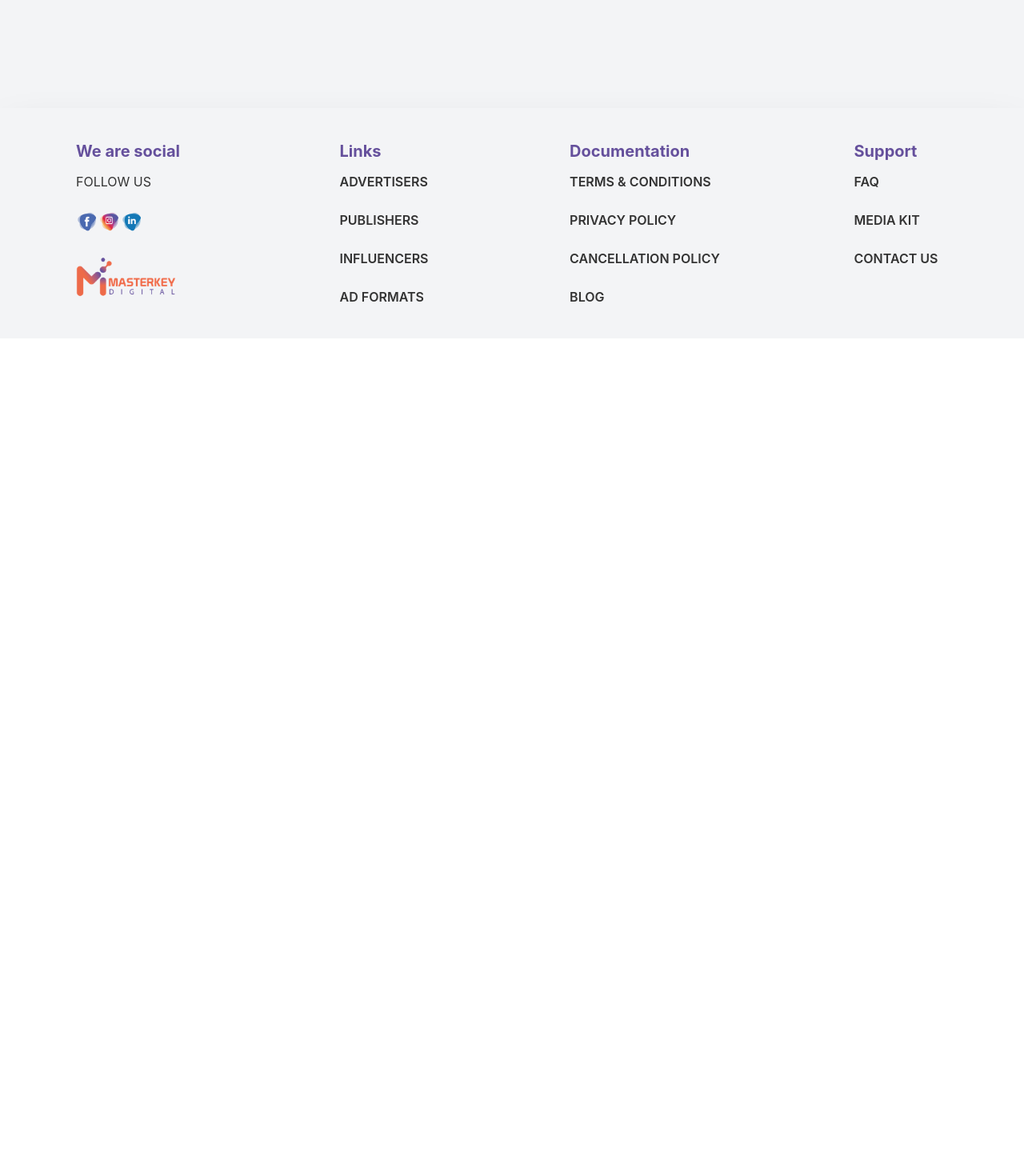
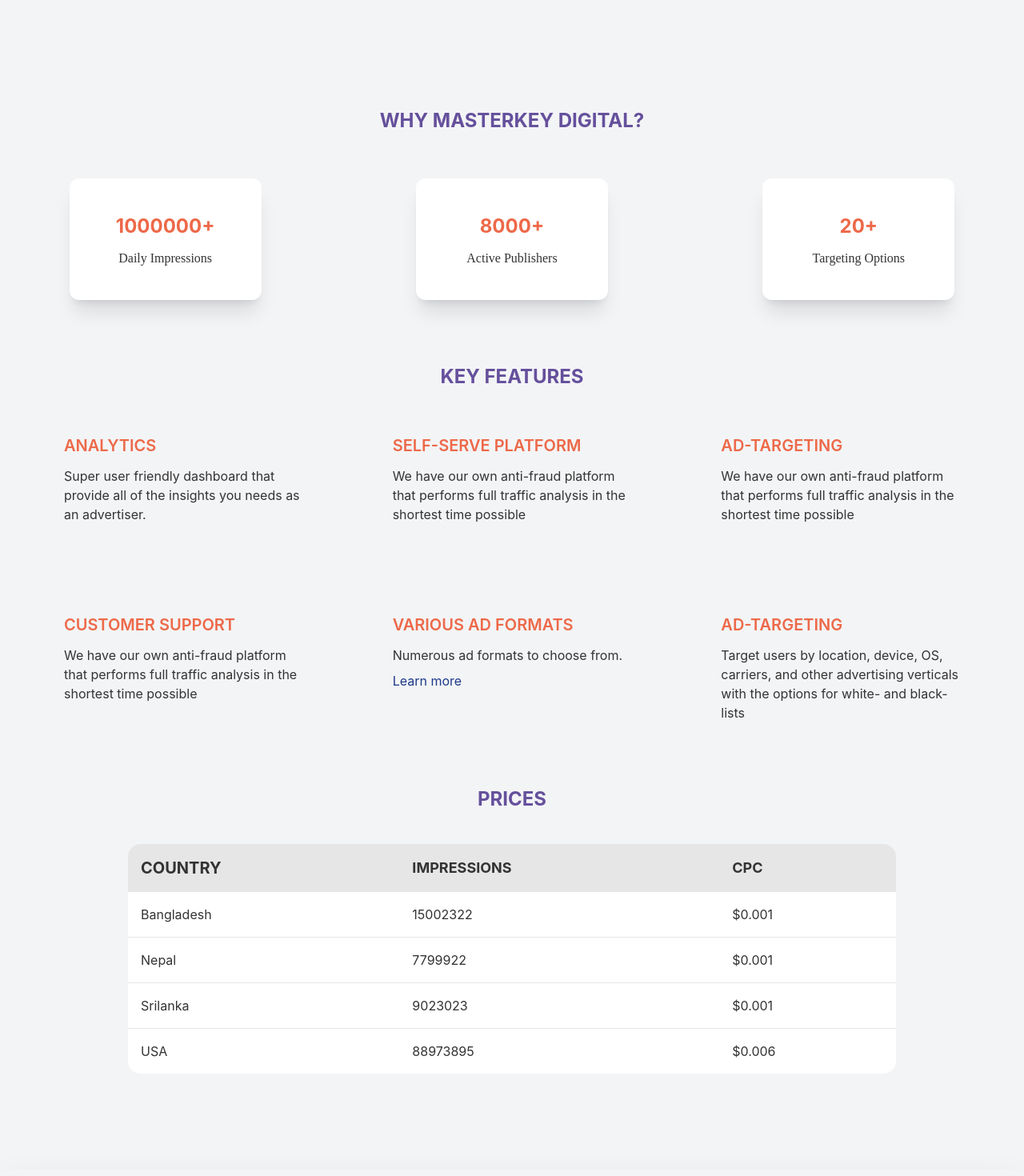
Before and after one commit to shayemhossainMK/masterkey-ads, a React (Create React App) app: page /advertisers in a window 1280 px wide. Shown: the part 760-2230 px from the top of the page at 80% size. Before the commit the page ends 1183 px from the top, so only its background shows below. Built offline with nearby package versions, Linux system fonts and the light colour scheme.

Commit message:
table added

```diff
--- a/public/summaryData.json
+++ b/public/summaryData.json
@@ -2,19 +2,19 @@
     {
         "id": "001",
        "text":"Daily Impressions",
-        "number": "1",
+        "number": "1000000",
         "duration": "3"
     },
     {
         "id": "002",
-        "text":"Paid",
-        "number": "500",
-        "duration": "4"
+        "text":"Active Publishers",
+        "number": "8000",
+        "duration": "3"
     },
     {
         "id": "003",
-        "text":"Global Publishers",
-        "number": "8",
-        "duration": "4"
+        "text":"Targeting Options",
+        "number": "20",
+        "duration": "3"
     }
 ]
--- a/src/Pages/Advertisers/Advertisers.js
+++ b/src/Pages/Advertisers/Advertisers.js
@@ -1,10 +1,16 @@
 import React from "react";
+import AdvertisersSummary from "./AdvertisersSummary/AdvertisersSummary";
 import AdvertisersBanner from "./Banner/AdvertisersBanner";
+import KeyFeatures from "./KeyFeatures/KeyFeatures";
+import Prices from "./Prices/Prices";
 
 const Advertisers = () => {
   return (
-    <div>
+    <div className="bg-gray-100 pb-10">
       <AdvertisersBanner></AdvertisersBanner>
+      <AdvertisersSummary></AdvertisersSummary>
+      <KeyFeatures></KeyFeatures>
+      <Prices></Prices>
     </div>
   );
 };
--- /dev/null
+++ b/src/Pages/Advertisers/AdvertisersSummary/AdvertisersSummary.js
@@ -0,0 +1,33 @@
+import React, { useEffect, useState } from "react";
+import AdvertisersSummaryContainer from "./AdvertisersSummaryContainer";
+
+const AdvertisersSummary = () => {
+  const [summarys, setSummarys] = useState([]);
+
+  useEffect(() => {
+    fetch("summaryData.json")
+      .then((res) => res.json())
+      .then((data) => setSummarys(data));
+  }, []);
+  return (
+    <div className="bg-gray-100 pb-10 pt-5 md:pt-0">
+      <div>
+        <h1 className="text-secondary font-bold text-2xl text-center">
+          WHY MASTERKEY DIGITAL?
+        </h1>
+      </div>
+      <div>
+        <div className="grid grid-cols-1 md:grid-cols-3 gap-5">
+          {summarys.map((summary) => (
+            <AdvertisersSummaryContainer
+              key={summary.id}
+              summary={summary}
+            ></AdvertisersSummaryContainer>
+          ))}
+        </div>
+      </div>
+    </div>
+  );
+};
+
+export default AdvertisersSummary;
--- /dev/null
+++ b/src/Pages/Advertisers/AdvertisersSummary/AdvertisersSummaryContainer.js
@@ -0,0 +1,33 @@
+import React, { useEffect, useState } from "react";
+
+const AdvertisersSummaryContainer = ({ summary }) => {
+  const [count, setCount] = useState("0");
+  const { number, duration, text } = summary;
+
+  useEffect(() => {
+    let start = 0;
+    const end = parseInt(number.substring(0, 3));
+    if (start === end) return;
+
+    let totalMilSecDur = parseInt(duration);
+    let incrementTime = (totalMilSecDur / end) * 1000;
+
+    let timer = setInterval(() => {
+      start += 1;
+      setCount(String(start) + number.substring(3));
+      if (start === end) clearInterval(timer);
+    }, incrementTime);
+  }, [number, duration]);
+  return (
+    <div>
+      <div className="text-center bg-base-100 w-60 mx-auto mt-14 py-10 shadow-xl rounded-xl">
+        <p className="font-bold mt-1 text-primary text-2xl">{count}+</p>
+        <p className=" mt-3" style={{ fontFamily: "Macondo" }}>
+          {text}
+        </p>
+      </div>
+    </div>
+  );
+};
+
+export default AdvertisersSummaryContainer;
--- /dev/null
+++ b/src/Pages/Advertisers/KeyFeatures/KeyFeatures.js
@@ -0,0 +1,72 @@
+import React from "react";
+import { Link } from "react-router-dom";
+
+const KeyFeatures = () => {
+  return (
+    <div className="md:px-20 px-5 py-10">
+      <div>
+        <h1 className="text-secondary text-2xl mb-14 text-center font-bold">
+          KEY FEATURES
+        </h1>
+      </div>
+      <div className="grid grid-cols-1 md:grid-cols-3 gap-28">
+        <div>
+          <h1 className="text-primary text-xl mb-3 font-semibold">ANALYTICS</h1>
+          <p>
+            Super user friendly dashboard that provide all of the insights you
+            needs as an advertiser.
+          </p>
+        </div>
+        <div>
+          <h1 className="text-primary text-xl mb-3 font-semibold">
+            SELF-SERVE PLATFORM
+          </h1>
+          <p>
+            We have our own anti-fraud platform that performs full traffic
+            analysis in the shortest time possible
+          </p>
+        </div>
+        <div>
+          <h1 className="text-primary text-xl mb-3 font-semibold">
+            AD-TARGETING
+          </h1>
+          <p>
+            We have our own anti-fraud platform that performs full traffic
+            analysis in the shortest time possible
+          </p>
+        </div>
+        <div>
+          <h1 className="text-primary text-xl mb-3 font-semibold">
+            CUSTOMER SUPPORT
+          </h1>
+          <p>
+            We have our own anti-fraud platform that performs full traffic
+            analysis in the shortest time possible
+          </p>
+        </div>
+        <div>
+          <h1 className="text-primary text-xl mb-3 font-semibold">
+            VARIOUS AD FORMATS
+          </h1>
+          <p>
+            Numerous ad formats to choose from.
+            <p className="mt-2 text-blue-900">
+              <Link to="/">Learn more</Link>
+            </p>
+          </p>
+        </div>
+        <div>
+          <h1 className="text-primary text-xl mb-3 font-semibold">
+            AD-TARGETING
+          </h1>
+          <p>
+            Target users by location, device, OS, carriers, and other
+            advertising verticals with the options for white- and black-lists
+          </p>
+        </div>
+      </div>
+    </div>
+  );
+};
+
+export default KeyFeatures;
--- /dev/null
+++ b/src/Pages/Advertisers/Prices/Prices.js
@@ -0,0 +1,55 @@
+import React from "react";
+
+const Prices = () => {
+  return (
+    <div>
+      <div className="px-2 md:px-40 py-10">
+        <div>
+          <h1 className="text-secondary text-2xl font-bold text-center uppercase">
+            Prices
+          </h1>
+        </div>
+
+        <div className="py-10">
+          <div class="overflow-x-auto">
+            <table class="table w-full">
+              <thead>
+                <tr>
+                  <th className="text-xl">Country</th>
+                  <th className="text-lg">Impressions</th>
+                  <th className="text-lg">CPC</th>
+                </tr>
+              </thead>
+              <tbody>
+                <tr className="hover">
+                  <td>Bangladesh</td>
+                  <td>15002322</td>
+                  <td>$0.001</td>
+                </tr>
+
+                <tr className="hover">
+                  <td>Nepal</td>
+                  <td>7799922</td>
+                  <td>$0.001</td>
+                </tr>
+
+                <tr className="hover">
+                  <td>Srilanka</td>
+                  <td>9023023</td>
+                  <td>$0.001</td>
+                </tr>
+                <tr className="hover">
+                  <td>USA</td>
+                  <td>88973895</td>
+                  <td>$0.006</td>
+                </tr>
+              </tbody>
+            </table>
+          </div>
+        </div>
+      </div>
+    </div>
+  );
+};
+
+export default Prices;
--- a/src/Pages/Home/Banner/Banner.js
+++ b/src/Pages/Home/Banner/Banner.js
@@ -23,7 +23,7 @@
                 than 100 GEOs and can offer different ad formats.
               </p>
 
-              <button class="btn btn-primary  rounded-full text-white mb-10 hover:bg-transparent hover:text-secondary duration-300">
+              <button class="btn btn-primary btn-sm  rounded-full text-white mb-10 hover:bg-transparent hover:text-secondary duration-300">
                 Explore More
                 <FontAwesomeIcon className="ml-1" icon={faArrowRight} />
               </button>
```
